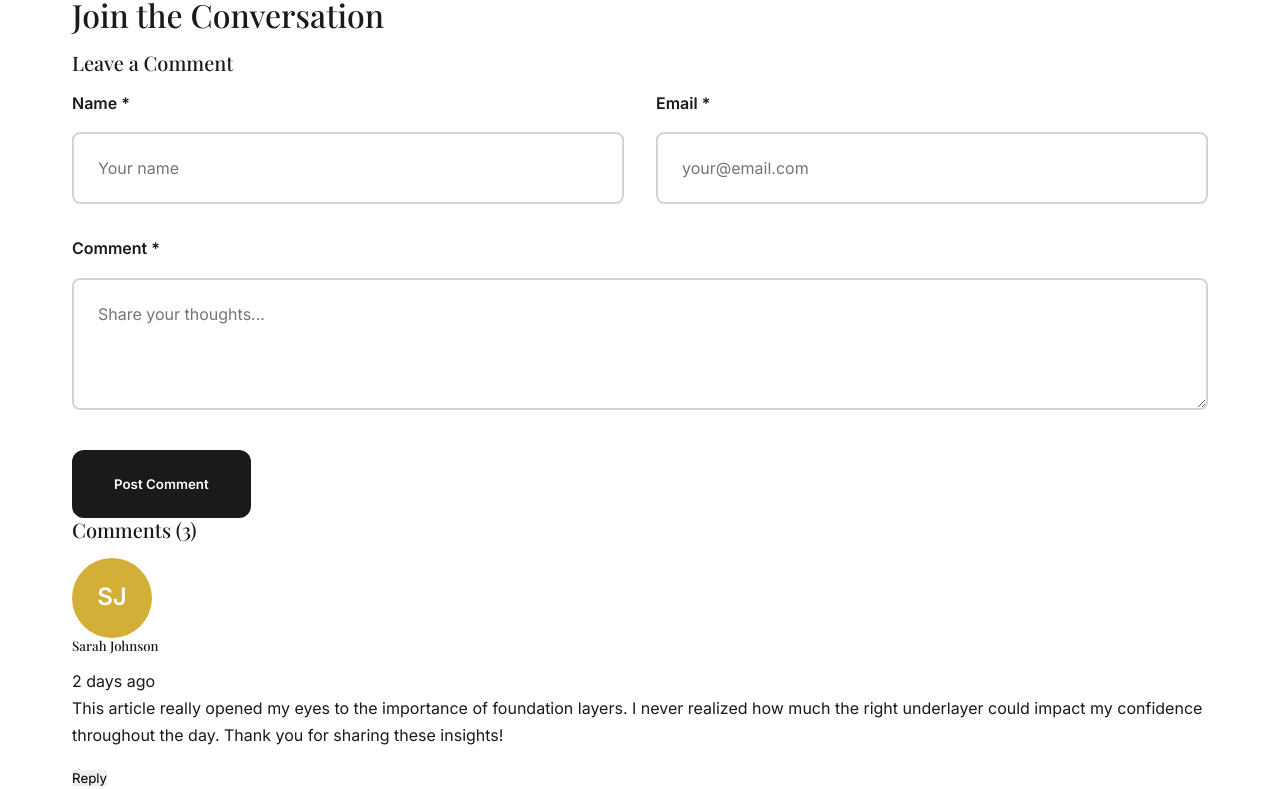
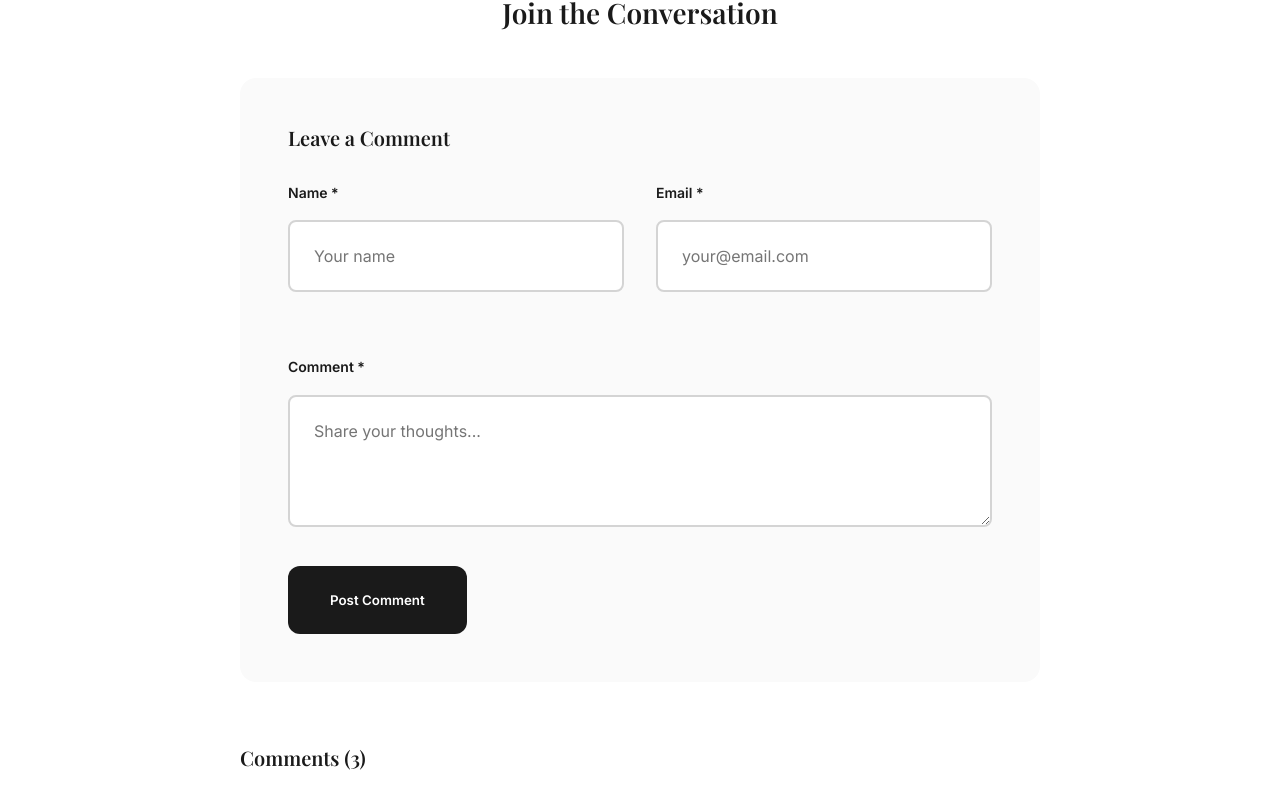
Before and after one commit to codejedi-ai/SecundusDermis, a React (Vite) app: page /blog/1 in a window 1280 px wide. Shown: the part 4598-5387 px from the top of the page. Built offline with nearby package versions, Linux system fonts and the light colour scheme; no server answers.

Commit message:
Updated blog.css

```diff
--- a/src/styles/blog.css
+++ b/src/styles/blog.css
@@ -636,3 +636,179 @@
   max-width: 350px;
   margin: 0 auto;
 }
+
+/* Comments Section */
+.comments-section {
+  margin-bottom: var(--space-12);
+  max-width: 800px;
+  margin-left: auto;
+  margin-right: auto;
+}
+
+.comments-section h3 {
+  font-size: 1.75rem;
+  font-weight: 600;
+  margin-bottom: var(--space-6);
+  color: var(--color-primary);
+  text-align: center;
+}
+
+.comments-container {
+  display: grid;
+  grid-template-columns: 1fr;
+  gap: var(--space-8);
+}
+
+.comment-form-section {
+  background: var(--color-gray-50);
+  padding: var(--space-6);
+  border-radius: var(--radius-xl);
+}
+
+.comment-form-section h4 {
+  font-size: 1.25rem;
+  font-weight: 600;
+  margin-bottom: var(--space-4);
+  color: var(--color-primary);
+}
+
+.comment-form .form-row {
+  display: grid;
+  grid-template-columns: 1fr 1fr;
+  gap: var(--space-4);
+  margin-bottom: var(--space-4);
+}
+
+.comment-form .form-group {
+  margin-bottom: var(--space-4);
+}
+
+.comment-form .form-label {
+  display: block;
+  font-weight: 600;
+  margin-bottom: var(--space-2);
+  color: var(--color-primary);
+  font-size: 0.875rem;
+}
+
+.comment-form .form-input,
+.comment-form .form-textarea {
+  width: 100%;
+  padding: var(--space-3);
+  border: 2px solid var(--color-gray-300);
+  border-radius: var(--radius-md);
+  font-family: inherit;
+  font-size: 1rem;
+  transition: all var(--transition-fast);
+}
+
+.comment-form .form-input:focus,
+.comment-form .form-textarea:focus {
+  outline: none;
+  border-color: var(--color-accent);
+  box-shadow: 0 0 0 3px rgba(212, 175, 55, 0.1);
+}
+
+.comment-form .form-textarea {
+  resize: vertical;
+  min-height: 100px;
+}
+
+.comments-list h4 {
+  font-size: 1.25rem;
+  font-weight: 600;
+  margin-bottom: var(--space-6);
+  color: var(--color-primary);
+}
+
+.comment {
+  display: flex;
+  gap: var(--space-4);
+  padding: var(--space-5);
+  background: var(--color-white);
+  border-radius: var(--radius-lg);
+  box-shadow: var(--shadow-sm);
+  margin-bottom: var(--space-4);
+  transition: all var(--transition-fast);
+}
+
+.comment:hover {
+  box-shadow: var(--shadow-md);
+}
+
+.comment-avatar {
+  flex-shrink: 0;
+}
+
+.comment-avatar .avatar-placeholder {
+  width: 48px;
+  height: 48px;
+  background: var(--color-accent);
+  color: var(--color-white);
+  border-radius: var(--radius-full);
+  display: flex;
+  align-items: center;
+  justify-content: center;
+  font-size: 1rem;
+  font-weight: 600;
+}
+
+.comment-content {
+  flex: 1;
+}
+
+.comment-header {
+  display: flex;
+  align-items: center;
+  justify-content: space-between;
+  margin-bottom: var(--space-2);
+}
+
+.comment-author {
+  font-size: 1rem;
+  font-weight: 600;
+  color: var(--color-primary);
+  margin: 0;
+}
+
+.comment-date {
+  font-size: 0.875rem;
+  color: var(--color-gray-500);
+}
+
+.comment-text {
+  color: var(--color-gray-700);
+  line-height: 1.6;
+  margin-bottom: var(--space-3);
+}
+
+.comment-reply {
+  background: none;
+  border: none;
+  color: var(--color-accent);
+  font-weight: 600;
+  font-size: 0.875rem;
+  cursor: pointer;
+  transition: color var(--transition-fast);
+}
+
+.comment-reply:hover {
+  color: var(--color-accent-light);
+}
+
+/* Mobile Comments */
+@media (max-width: 768px) {
+  .comment-form .form-row {
+    grid-template-columns: 1fr;
+  }
+
+  .comment {
+    padding: var(--space-4);
+  }
+
+  .comment-header {
+    flex-direction: column;
+    align-items: flex-start;
+    gap: var(--space-1);
+  }
+}
```
